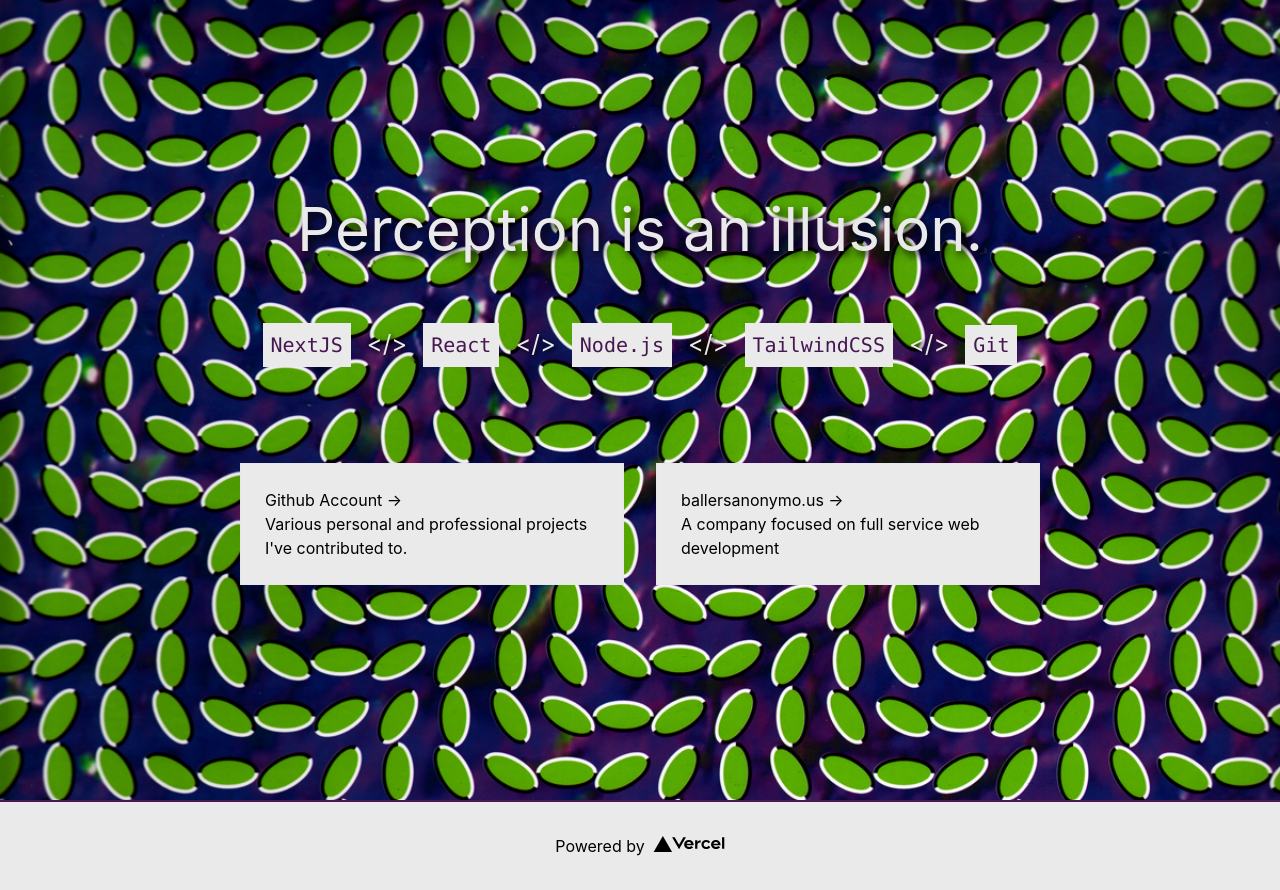
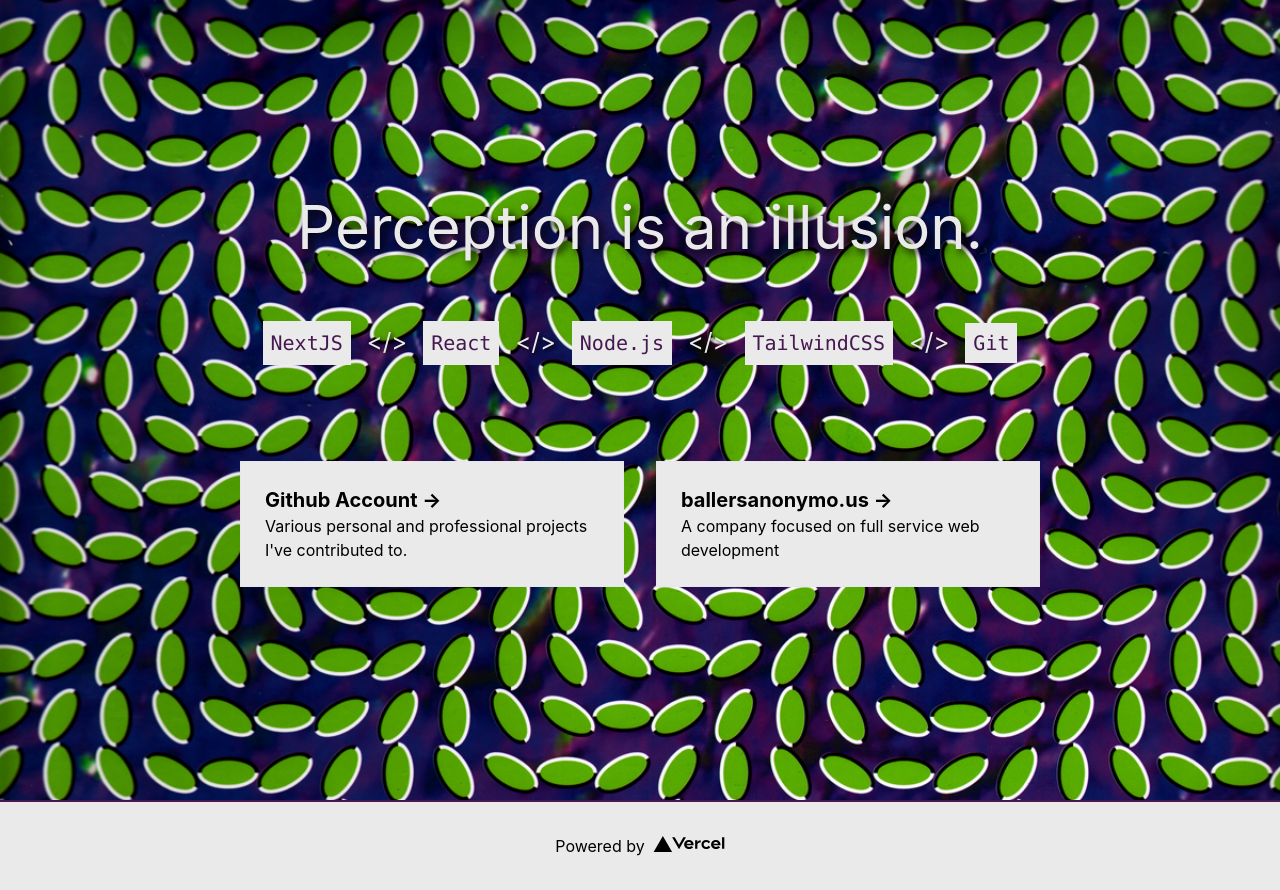
Before and after one commit to NewWorldOrderly/BryanDuckworth.com, a Next.js app: page / in a window 1280 px wide. Built offline with nearby package versions, Linux system fonts and the light colour scheme.

Commit message:
feat: update card header styles

```diff
--- a/pages/index.js
+++ b/pages/index.js
@@ -54,7 +54,7 @@
             href="https://github.com/NewWorldOrderly"
             className="m-4 max-w-sm border bg-surface p-6 text-left hover:border-onSurface-alt hover:text-onSurface"
           >
-            <h2>Github Account &rarr;</h2>
+            <h2 className="text-xl font-bold">Github Account &rarr;</h2>
             <p>
               Various personal and professional projects I&#39;ve contributed
               to.
@@ -65,7 +65,7 @@
             href="https://ballersanonymo.us"
             className="m-4 max-w-sm border bg-surface p-6 text-left hover:border-onSurface-alt hover:text-onSurface"
           >
-            <h2>ballersanonymo.us &rarr;</h2>
+            <h2 className="text-xl font-bold">ballersanonymo.us &rarr;</h2>
             <p>A company focused on full service web development</p>
           </a>
         </div>
```
